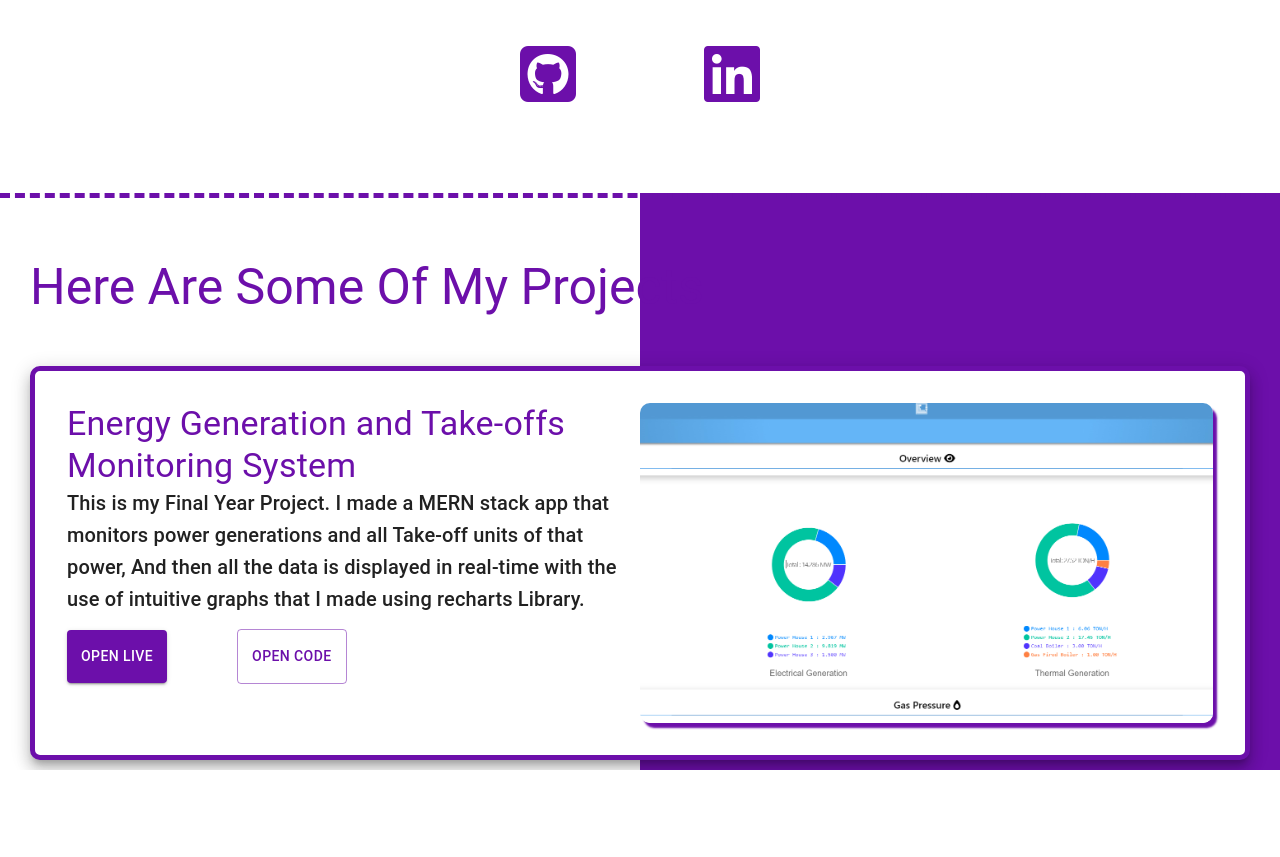
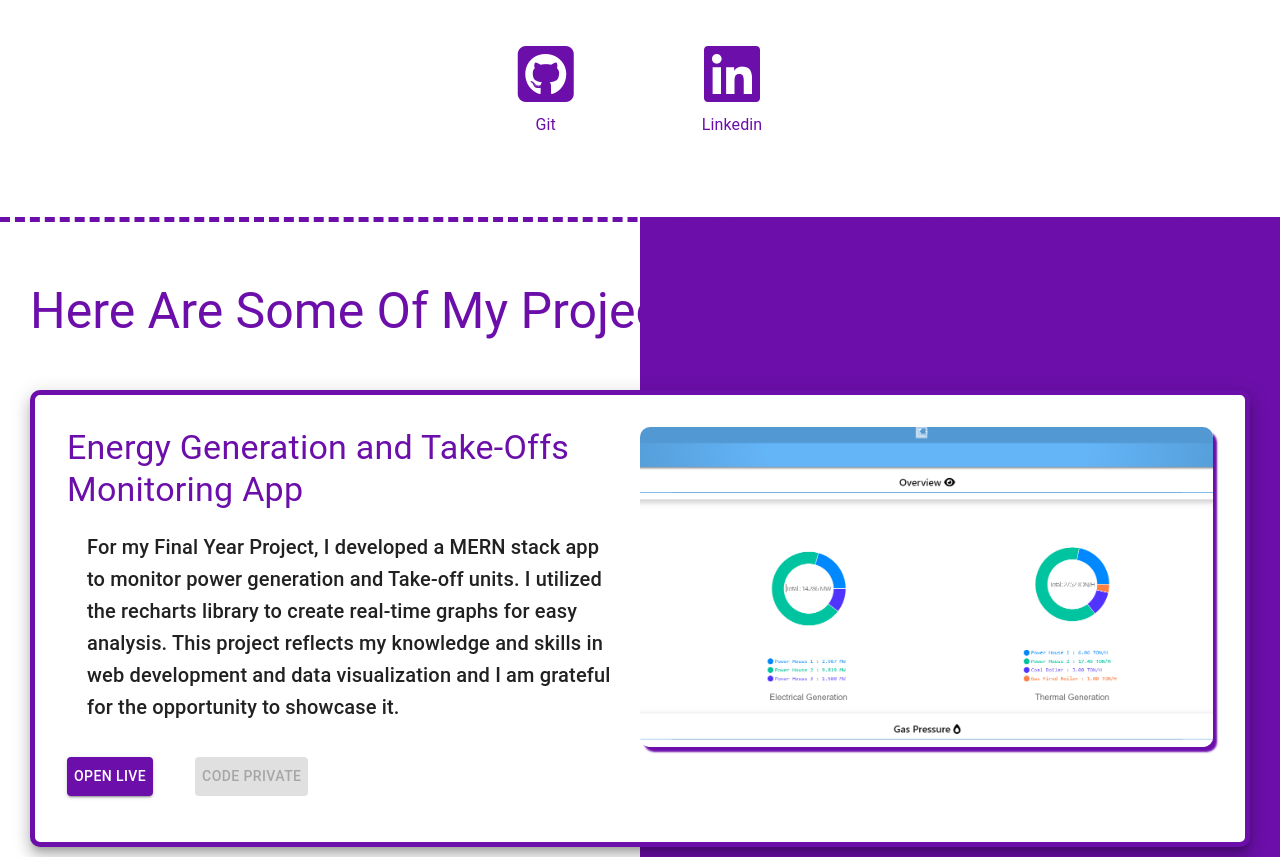
Before and after one commit to UmairAbbas78/23, a React (Create React App) app: page / in a window 1280 px wide. Shown: the part 787-1644 px from the top of the page. Before the commit the page ends 1557 px from the top, so only its background shows below. Built offline with nearby package versions, Linux system fonts and the light colour scheme.

Commit message:
project updates

```diff
--- a/src/App.css
+++ b/src/App.css
@@ -191,6 +191,7 @@ a{
     border-radius: 10px;
     box-shadow: 4px 5px 2px #6c0faa ;
   }
+
 .project-container{
   width: auto;
   background: linear-gradient(90deg, rgba(255,255,255,1) 50%, #6c0faa 50%);
--- a/src/App.js
+++ b/src/App.js
@@ -9,7 +9,7 @@ function App() {
   return (
     <div>
       <Navbar />
-      <Container className="main">
+      <Container className="main" id="main">
         <Typography sx={{ marginBottom: "1em", color: "#6c0faa" }} variant="h3">
           Designer & Front-end Developer.
         </Typography>
@@ -54,6 +54,7 @@ function App() {
             target="_blank"
           >
             <i className="fa-brands fa-square-github"></i>
+            <Typography>Git</Typography>
           </a>
           <a
             id="profile-link"
@@ -61,6 +62,7 @@ function App() {
             target="_blank"
           >
             <i className="fa-brands fa-linkedin"></i>
+            <Typography>Linkedin</Typography>
           </a>
         </div>
         <div className="techstack"></div>
--- a/src/Components/Navbar.js
+++ b/src/Components/Navbar.js
@@ -21,13 +21,15 @@ function Navbar() {
   return (
     <>
       <div className="nav-bar">
+        <ScrollLink to="main" smooth={true} offset={-100}>
           <Typography
             className="web-title"
             variant="h6"
-          sx={{ color: "#6c0faa" }}
+            sx={{ color: "#6c0faa", cursor: "pointer" }}
           >
             Umair Abbas.
           </Typography>
+        </ScrollLink>
         <FontAwesomeIcon
           className="nav-icon"
           icon={navActive ? faBarsStaggered : faBars}
--- a/src/Components/ProjectLeft.js
+++ b/src/Components/ProjectLeft.js
@@ -12,31 +12,52 @@ function ProjectLeft(props) {
         <Typography variant="h4" sx={{ color: "#6c0faa" }}>
           {props.title}
         </Typography>
-        <Typography variant="h6">{props.description}</Typography>
+        <Typography variant="h6" sx={{ padding: "1em" }}>
+          {props.description}
+        </Typography>
+        <a href={props.liveLink} target="_blank" rel="noreferrer">
           <Button
             variant="contained"
             sx={{
-            padding: "1em",
+              padding: "0.5em",
               marginTop: "1em",
               marginBottom: "1em",
               "@media screen and (max-width:700px)": {
-              marginLeft: "25%",
+                marginLeft: "20%",
               },
             }}
           >
             Open Live
           </Button>
+        </a>
+        {props.codeLink ? (
+          <a href={props.codeLink} target="_blank" rel="noreferrer">
             <Button
               variant="outlined"
               sx={{
-            padding: "1em",
-            marginLeft: "5em",
+                padding: "0.5em",
+                marginLeft: "3em",
                 marginTop: "1em",
                 marginBottom: "1em",
               }}
             >
               Open Code
             </Button>
+          </a>
+        ) : (
+          <Button
+            variant="contained"
+            disabled="true"
+            sx={{
+              padding: "0.5em",
+              marginLeft: "3em",
+              marginTop: "1em",
+              marginBottom: "1em",
+            }}
+          >
+            Code Private
+          </Button>
+        )}
       </div>
       <div className={`project-image ${props.animClass}`}></div>
     </Paper>
--- a/src/Components/Projects.js
+++ b/src/Components/Projects.js
@@ -24,11 +24,9 @@ function Projects() {
       </Typography>
       <ProjectLeft
         animClass="project-image-1"
-        description="This is my Final Year Project. I made a MERN stack app that monitors
-          power generations and all Take-off units of that power, And then all
-          the data is displayed in real-time with the use of intuitive graphs
-          that I made using recharts Library."
-        title="Energy Generation and Take-offs Monitoring System"
+        title="Energy Generation and Take-Offs Monitoring App"
+        description="For my Final Year Project, I developed a MERN stack app to monitor power generation and Take-off units. I utilized the recharts library to create real-time graphs for easy analysis. This project reflects my knowledge and skills in web development and data visualization and I am grateful for the opportunity to showcase it."
+        liveLink="https://artisticems.netlify.app/"
       />
     </div>
   );
```
Lines whose indentation alone changed are shown as unchanged.
